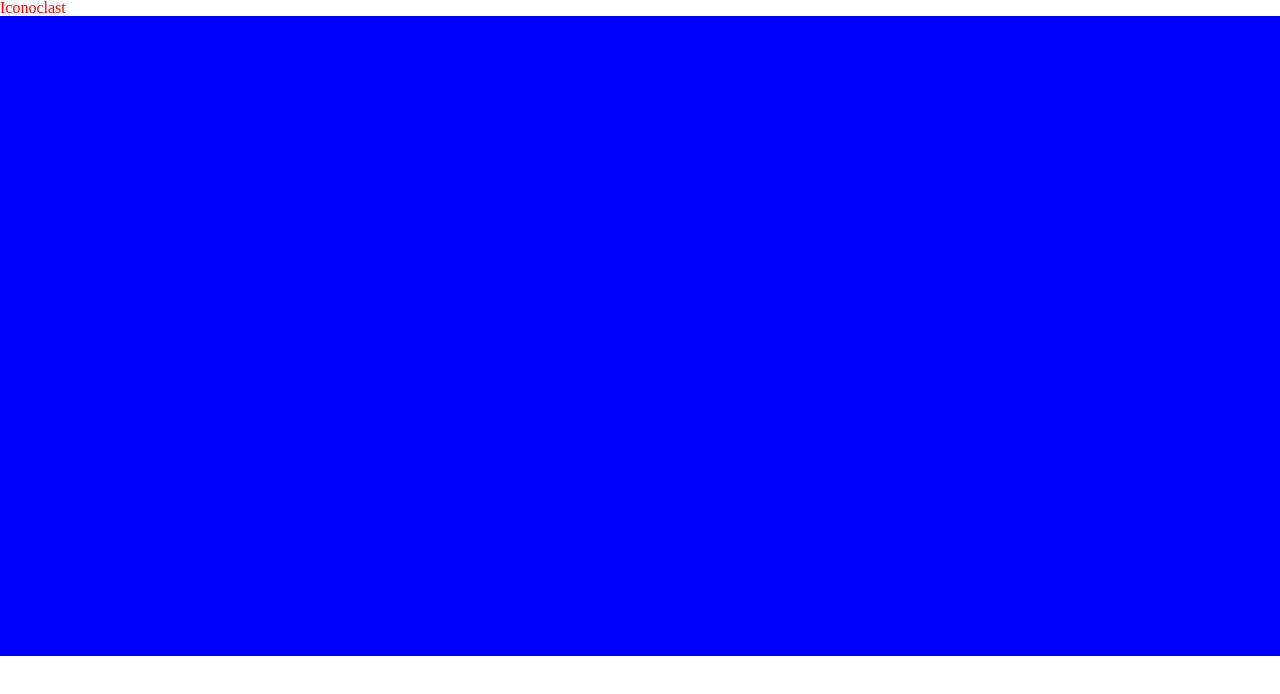
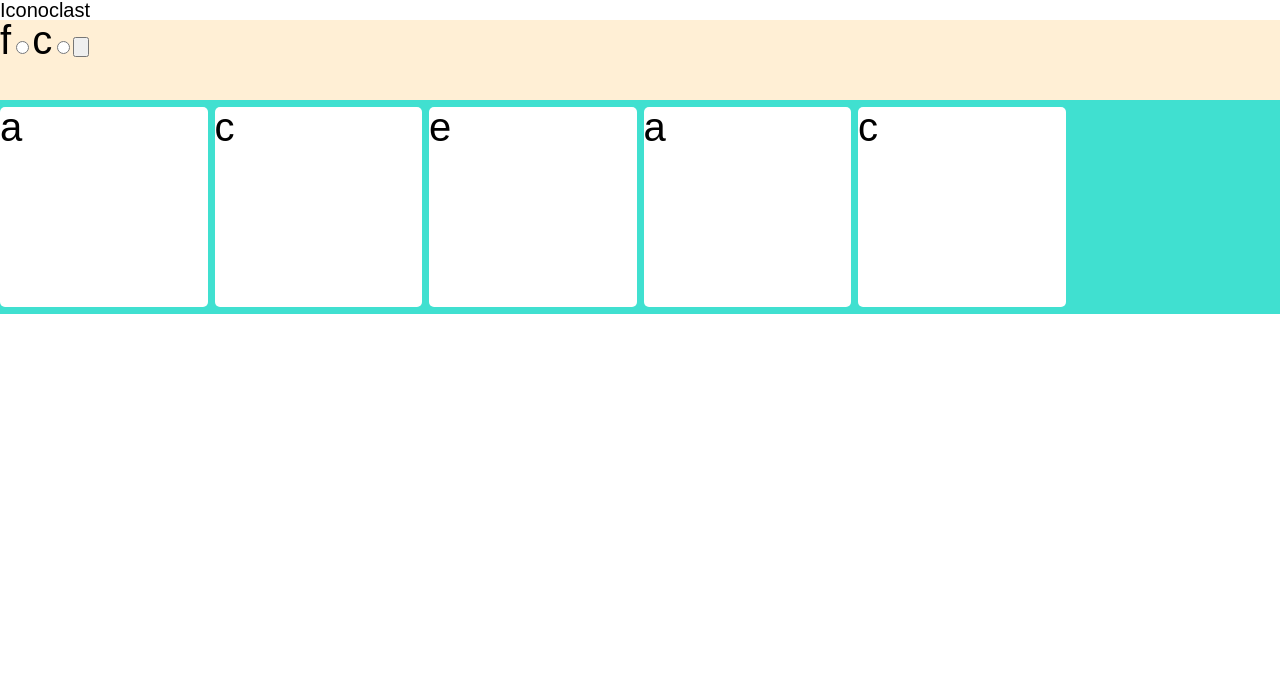
Before and after one commit to MhRantz/iconitaire, a plain HTML site: page index.html in a window 1280 px wide. Drawn offline with Linux system fonts and the light colour scheme.

Commit message:
tallying characters

```diff
--- a/index.html
+++ b/index.html
@@ -13,7 +13,8 @@
 		<h1>Iconoclast</h1>
 	</header>
 	<main>
-		<div class="hand"></div>
+		<form class="choiceHand"></form>
+		<div class="playerHand"></div>
 	</main>
 	<footer></footer>
 	<script src="./js/index.js"></script>
--- a/js/index.js
+++ b/js/index.js
@@ -1,30 +1,96 @@
 
 const icon = {};
 
-icon.chars = ['a','b','c','d','e'];
+//get base elements
+icon.playerHand = document.querySelector('.playerHand');
+icon.choiceHand = document.querySelector('.choiceHand');
 
-//setting lengths
-icon.handSize = 5;
+icon.chars = ['a','a','b','c','d','e','f'];
 
 //containers for hands
 icon.hand1 = [];
 icon.hand2 = [];
-
+icon.occur = {};
 //get random number between 0 and n
 icon.random = function(n){
 	return Math.floor(Math.random() * n)
 }
 
 //deal hand
-icon.dealPlayer = function(handNum, n){
-	for(let i = 0; i < icon.handSize; i++){
-		handNum.push(icon.chars[icon.random(n)])
+icon.dealPlayer = function(handNum, numReturn, numOptions){
+	for(let i = 0; i < numReturn; i++){
+		handNum.push(icon.chars[icon.random(numOptions)])
 	}
 }
 
+icon.showHand = function(handNum, handDiv){
+	handNum.forEach(char => {
+		icon.createCard(char, handDiv);
+	})
+}
+
+icon.createCard = function(char, handDiv) {
+	let div = document.createElement("DIV");
+	div.classList.add('card');
+	div.innerText = char;
+	handDiv.appendChild(div);
+}
+
+icon.formHand = function(handNum, handDiv){
+	handNum.forEach(char => {
+		//create form input labels
+		let label = document.createElement("LABEL");
+		label.innerText = char;
+		label.setAttribute("for", `choose ${char}`)
+		//create the input, so the choice form can be submitted
+		let input = document.createElement("INPUT");
+		input.setAttribute("type", "radio")
+		input.setAttribute("value", char)
+		input.setAttribute("id", `choose ${char}`);
+		input.setAttribute("name", "choice")
+		handDiv.appendChild(label);
+		handDiv.appendChild(input);
+	})
+}
+
+//create the choice form with the two random characters for last choice
+icon.choiceForm = () => {
+	icon.formHand(icon.hand2, icon.choiceHand);
+	let button = document.createElement("BUTTON");
+	button.setAttribute("type", "submit");
+	button.classList.add('choiceSubmit');
+	icon.choiceHand.appendChild(button);
+	icon.choiceHand.addEventListener('submit', icon.handleSubmit)
+}
+
+//handle submit of last choice character, find chosen value, add it to the players hand array and on dom
+icon.handleSubmit = e => {
+	e.preventDefault();
+	let choice = document.querySelector('input[name="choice"]:checked').value;
+	icon.hand1.push(choice);
+	icon.createCard(choice, icon.playerHand);
+	icon.choiceHand.innerHTML = "";
+	let cool = icon.counter(icon.hand1);
+	if(cool.a > 1){
+		console.log('yo')
+	} else {
+		console.log('cool')
+	}
+}
+
+icon.counter = arr => {
+	const str = arr.sort();
+	return str.reduce((total, letter) => {
+		total[letter] ? total[letter]++ : total[letter] = 1;
+		return total;
+	}, {});
+};
+
 icon.init = function(){
-	console.log(icon.hand1);
-	icon.dealPlayer(icon.hand1, icon.handSize);
+	icon.dealPlayer(icon.hand1, 5, 7);
+	icon.dealPlayer(icon.hand2, 2, 7);
+	icon.showHand(icon.hand1, icon.playerHand);
+	icon.choiceForm();
 }
 
 document.addEventListener("DOMContentLoaded", function(){
--- a/styles/sass/style.scss
+++ b/styles/sass/style.scss
@@ -1,9 +1,34 @@
 @import 'setup';
 
-h1{color:red};
+html {
+	font-family: sans-serif;
+	font-size: 125%;
+}
 
-.hand {
-	background-color: blue;
-	height: 80vh;
+.playerHand, .choiceHand {
+	background-color: turquoise;
+	font-size: 2rem;
 	width: 100%;
 }
+
+.playerHand {
+	display: grid;
+	grid-template-columns: repeat(6, 1fr);
+	grid-gap: 0 7px;
+	padding: 7px 0;
+}
+
+.playerHand .card {
+	background-color: white;
+	border-radius: 5px;
+	height: 200px;
+}
+
+.choiceHand {
+	height: 10vh;
+	background-color: papayawhip;
+}
+
+.choiceSubmit {
+	height: 20px;
+}
```
Also changed, not shown: styles/style.css.
